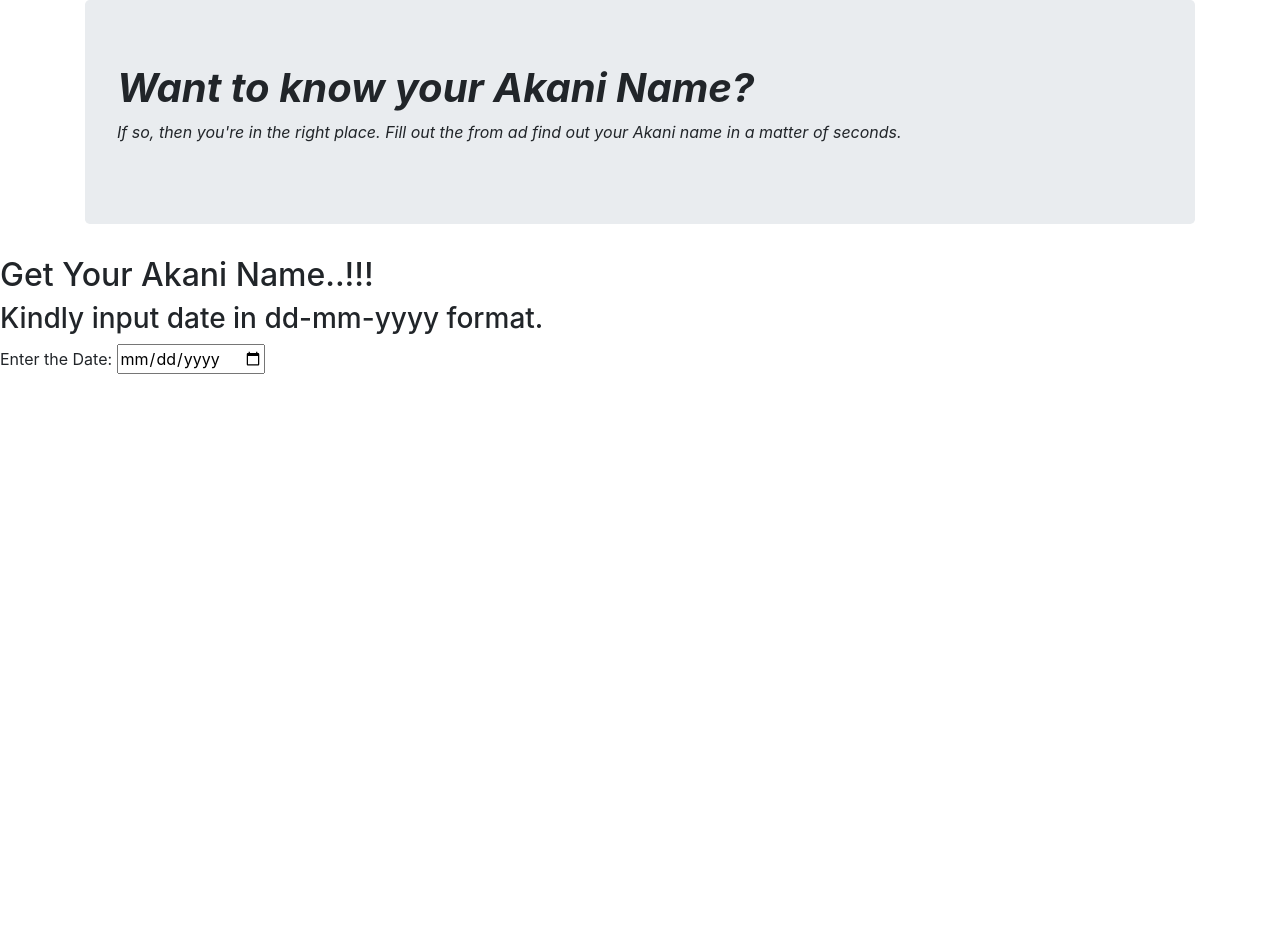
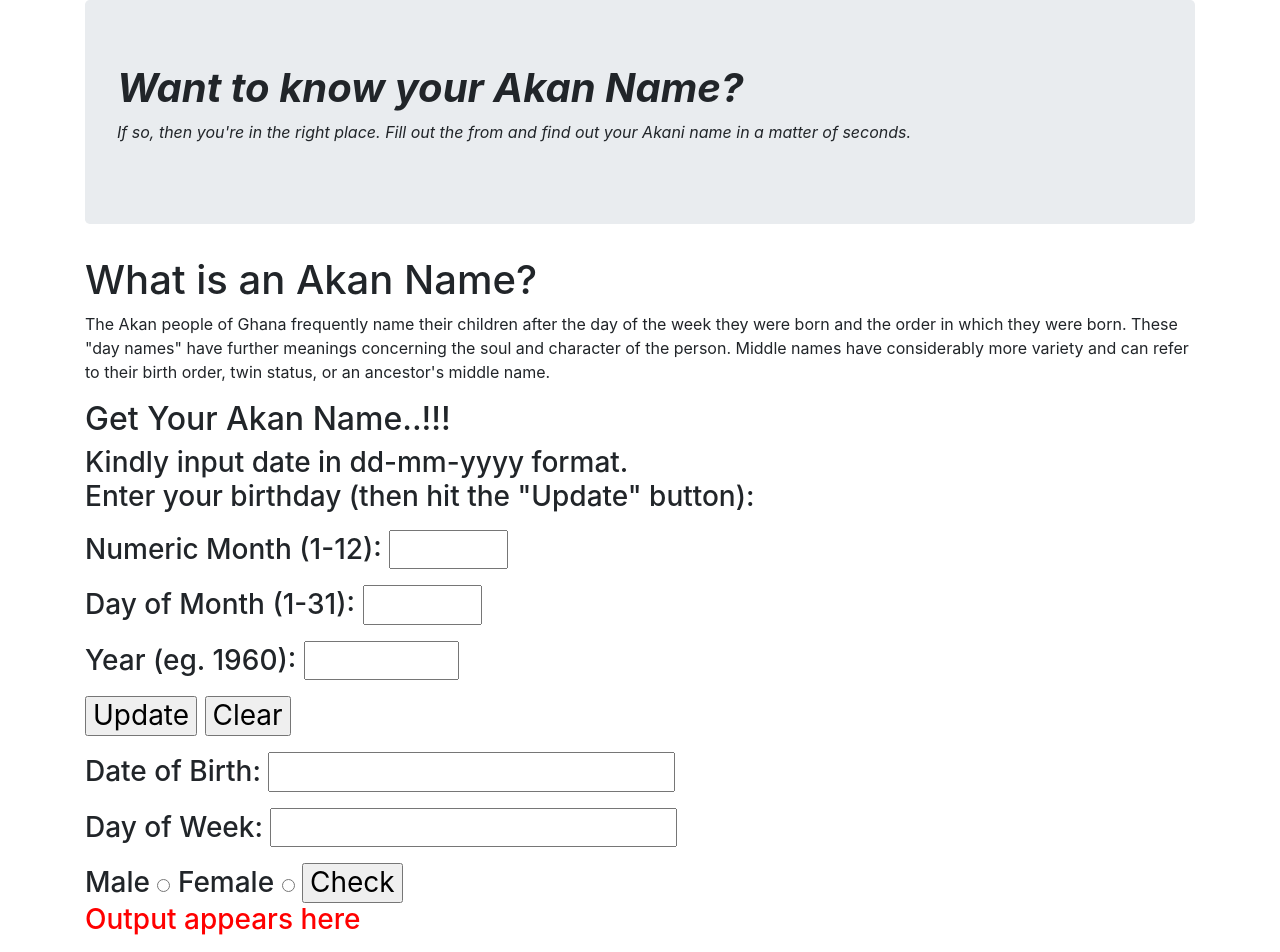
Before and after one commit to Princeyyyy/week-2, a plain HTML site: page Documents/week-2/index.html in a window 1280 px wide. Before the commit the page ends 800 px from the top, so only its background shows below. Drawn offline with Linux system fonts and the light colour scheme.

Commit message:
add forms

```diff
--- a/Documents/week-2/index.html
+++ b/Documents/week-2/index.html
@@ -3,7 +3,7 @@
 <head>
     <meta charset="UTF-8">
     <meta name="viewport" content="width=device-width, initial-scale=1.0">
-    <title>Get Your Akani Name!!!</title>
+    <title>Get Your Akan Name!!!</title>
     <link rel="stylesheet" href="css/bootstrap.css" type="text/css">
     <link rel="stylesheet" href="css/styles.css" type="text/css">
     <script src="JS/script.js"></script>
@@ -11,20 +11,36 @@
 <body>
     <div class="container">
         <div class="jumbotron">
-            <h1><strong><em>Want to know your Akani Name?</em></strong></h1>
-            <p><em>If so, then you're in the right place. Fill out the from ad find out your Akani name in a  matter of seconds.</em></p>
-        </div>
+            <h1><strong><em>Want to know your Akan Name?</em></strong></h1>
+            <p><em>If so, then you're in the right place. Fill out the from and find out your Akani name in a  matter of seconds.</em></p>
     </div>
-    <h2>Get Your Akani Name..!!!</h2>
 
-    <h3>
-        Kindly input date in
-        dd-mm-yyyy format.
-    </h3>
+        <h1>What is an Akan Name?</h1>
+    <p>The Akan people of Ghana frequently name their children after the day of the week they were born and the order in which they were born. These "day names" have further meanings concerning the soul and character of the person. Middle names have considerably more variety and can refer to their birth order, twin status, or an ancestor's middle name.</p>
 
-    <label for="Date of Birth">
-        Enter the Date:
-        <input type="date" name="date">
-    </label>
+    <h2>Get Your Akan Name..!!!</h2>
+
+        <h3>
+            Kindly input date in
+            dd-mm-yyyy format.
+
+            <p>Enter your birthday</b> (then hit the &quot;Update&quot; button):</p>
+
+            <form>
+              <p>Numeric Month (1-12): <input TYPE="text" NAME="month" SIZE="2"> </p>
+              <p>Day of Month (1-31): <input TYPE="text" NAME="day" SIZE="2"> </p>
+              <p>Year (eg. 1960): <input TYPE="text" NAME="year" SIZE="4"> </p>
+              <p><input TYPE="button" VALUE="Update" ONCLICK="compute(this.form)"> <input TYPE="reset"
+              VALUE="Clear"> </p>
+              <p>Date of Birth: <input TYPE="text" NAME="result1" SIZE="18"> </p>
+              <p>Day of Week: <input TYPE="text" NAME="result2" SIZE="18"> </p>
+            </form>
+
+            <form id="my_form_03">
+                Male <input type="radio" name="gender" id="gender_Male" value="Male" />
+                Female <input type="radio" name="gender" id="gender_Female" value="Female" />
+                <input type="button" id="my_input03" value ="Check" onclick="my_function03()" />
+                </form>
+                <p id="my_output03" style="color:red;">Output appears here</p>
 </body>
 </html>
```
